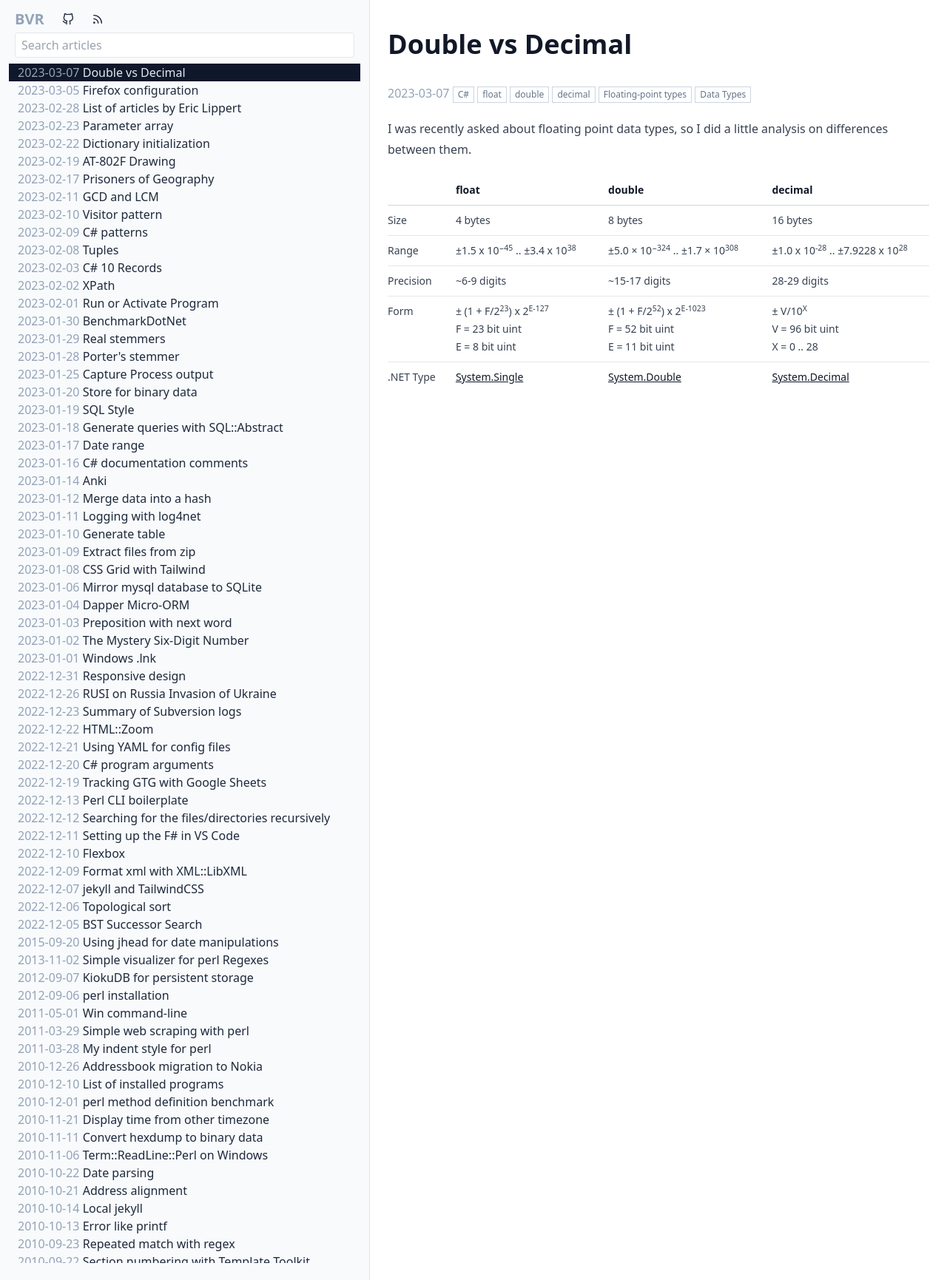
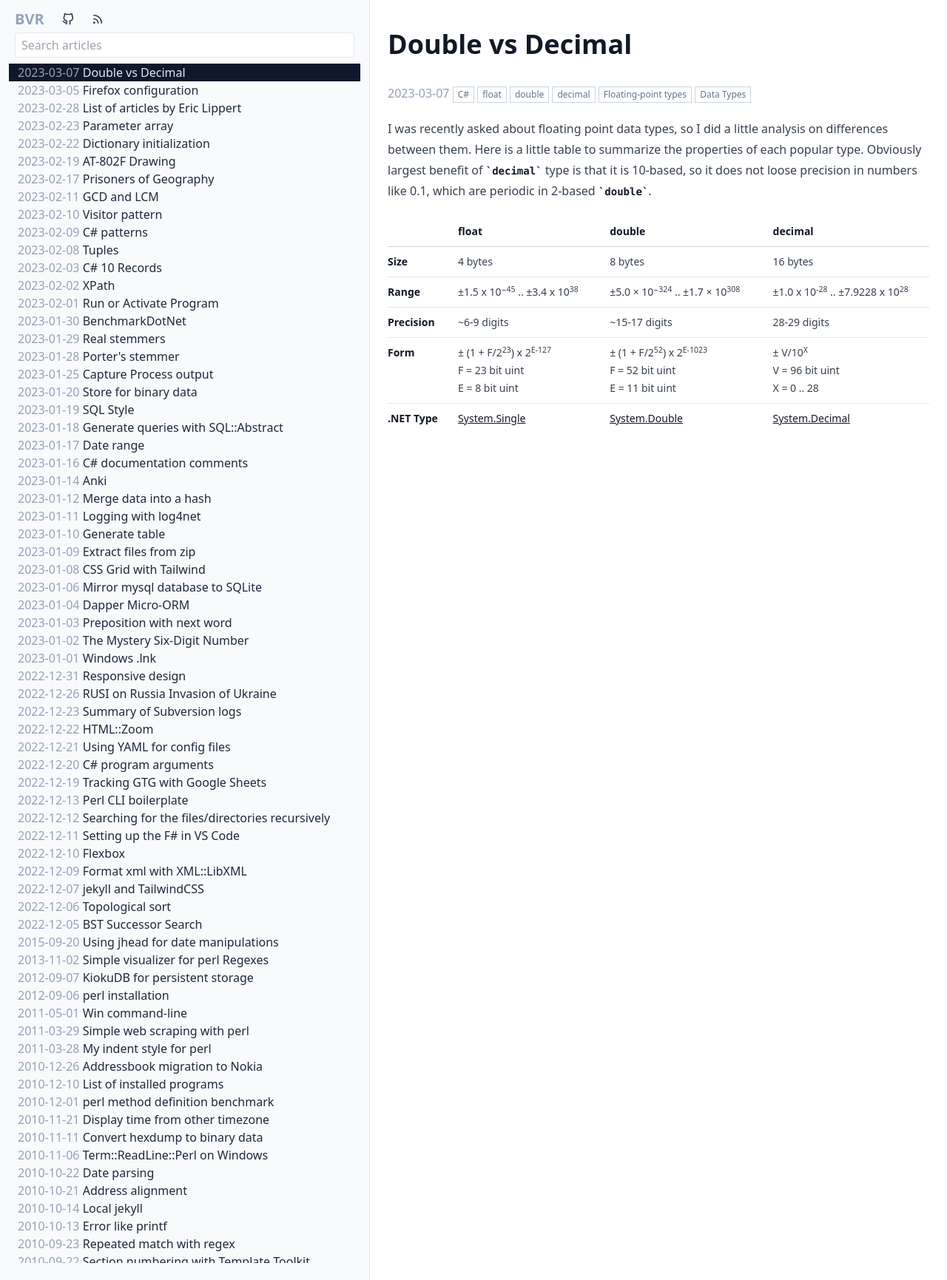
Before and after one commit to bvr/bvr.github.io, a Jekyll site: the page built from _posts/2023-03-07-double-decimal.md, in a window 1280 px wide. Shown: the whole page at 74% size. Built offline with Jekyll 4.4.1, drawn with Linux system fonts in a browser that asks for light colours.

Commit message:
Some more updates

```diff
--- a/_posts/2023-03-07-double-decimal.md
+++ b/_posts/2023-03-07-double-decimal.md
@@ -10,12 +10,12 @@ tags:
   - Floating-point types
   - Data Types
 ---
-I was recently asked about floating point data types, so I did a little analysis on differences between them.
+I was recently asked about floating point data types, so I did a little analysis on differences between them. Here is a little table to summarize the properties of each popular type. Obviously largest benefit of `decimal` type is that it is 10-based, so it does not loose precision in numbers like 0.1, which are periodic in 2-based `double`.
 
 ||float|double|decimal|
 |---|---|---|---|
-|Size|4 bytes|8 bytes|16 bytes|
-|Range|±1.5 x 10<sup>−45</sup> .. ±3.4 x 10<sup>38</sup>|±5.0 × 10<sup>−324</sup> .. ±1.7 × 10<sup>308</sup>|±1.0 x 10<sup>-28</sup> .. ±7.9228 x 10<sup>28</sup>|
-|Precision|~6-9 digits|~15-17 digits|28-29 digits|
-|Form|± (1 + F/2<sup>23</sup>) x 2<sup>E-127</sup><br>F = 23 bit uint<br>E = 8 bit uint|± (1 + F/2<sup>52</sup>) x 2<sup>E-1023</sup><br>F = 52 bit uint<br>E = 11 bit uint|± V/10<sup>X</sup><br>V = 96 bit uint<br>X = 0 .. 28|
-|.NET Type|[System.Single](https://learn.microsoft.com/en-us/dotnet/api/system.single)|[System.Double](https://learn.microsoft.com/en-us/dotnet/api/system.double)|[System.Decimal](https://learn.microsoft.com/en-us/dotnet/api/system.decimal)|
+|**Size**|4 bytes|8 bytes|16 bytes|
+|**Range**|±1.5 x 10<sup>−45</sup> .. ±3.4 x 10<sup>38</sup>|±5.0 × 10<sup>−324</sup> .. ±1.7 × 10<sup>308</sup>|±1.0 x 10<sup>-28</sup> .. ±7.9228 x 10<sup>28</sup>|
+|**Precision**|~6-9 digits|~15-17 digits|28-29 digits|
+|**Form**|± (1 + F/2<sup>23</sup>) x 2<sup>E-127</sup><br>F = 23 bit uint<br>E = 8 bit uint|± (1 + F/2<sup>52</sup>) x 2<sup>E-1023</sup><br>F = 52 bit uint<br>E = 11 bit uint|± V/10<sup>X</sup><br>V = 96 bit uint<br>X = 0 .. 28|
+|**.NET Type**|[System.Single](https://learn.microsoft.com/en-us/dotnet/api/system.single)|[System.Double](https://learn.microsoft.com/en-us/dotnet/api/system.double)|[System.Decimal](https://learn.microsoft.com/en-us/dotnet/api/system.decimal)|
```
